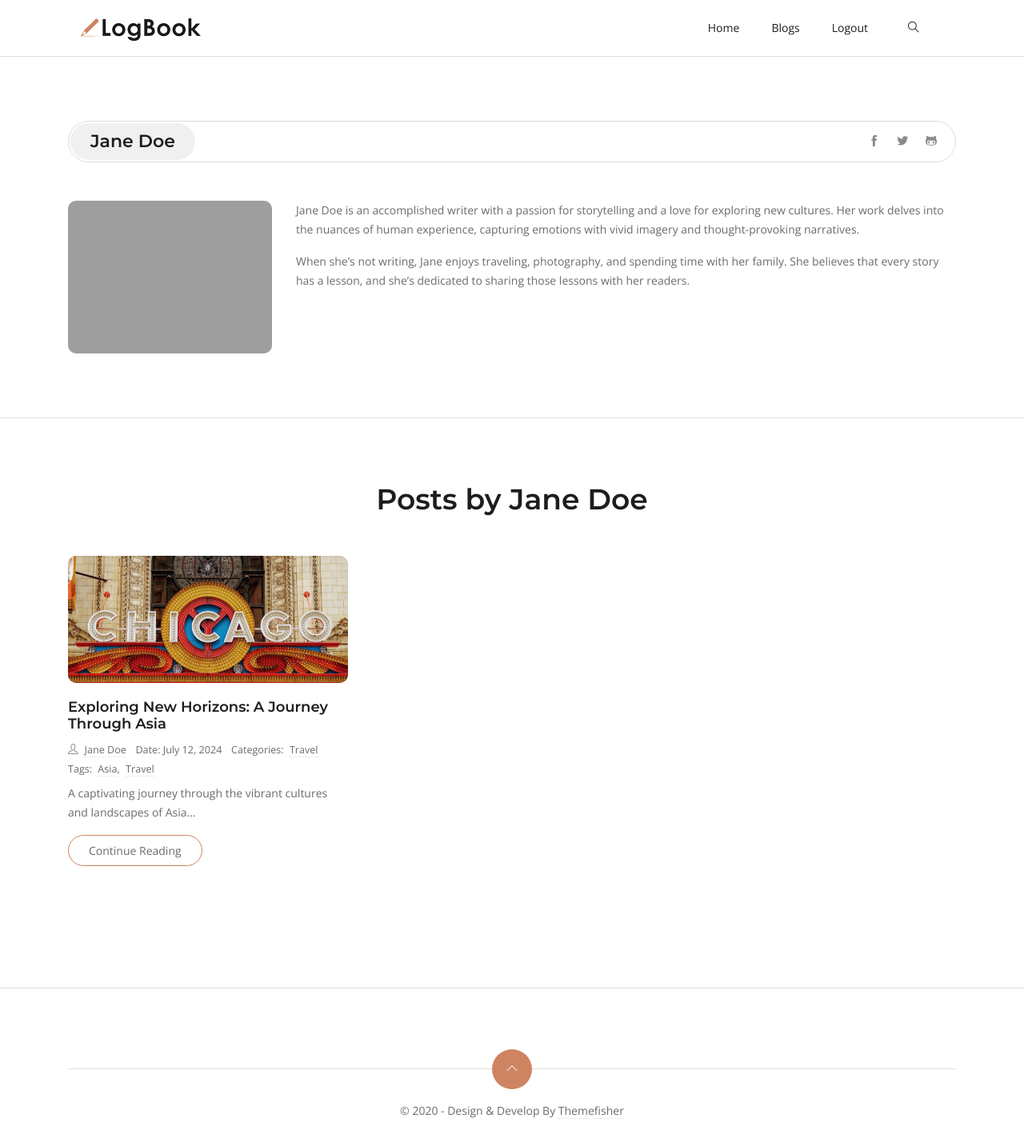
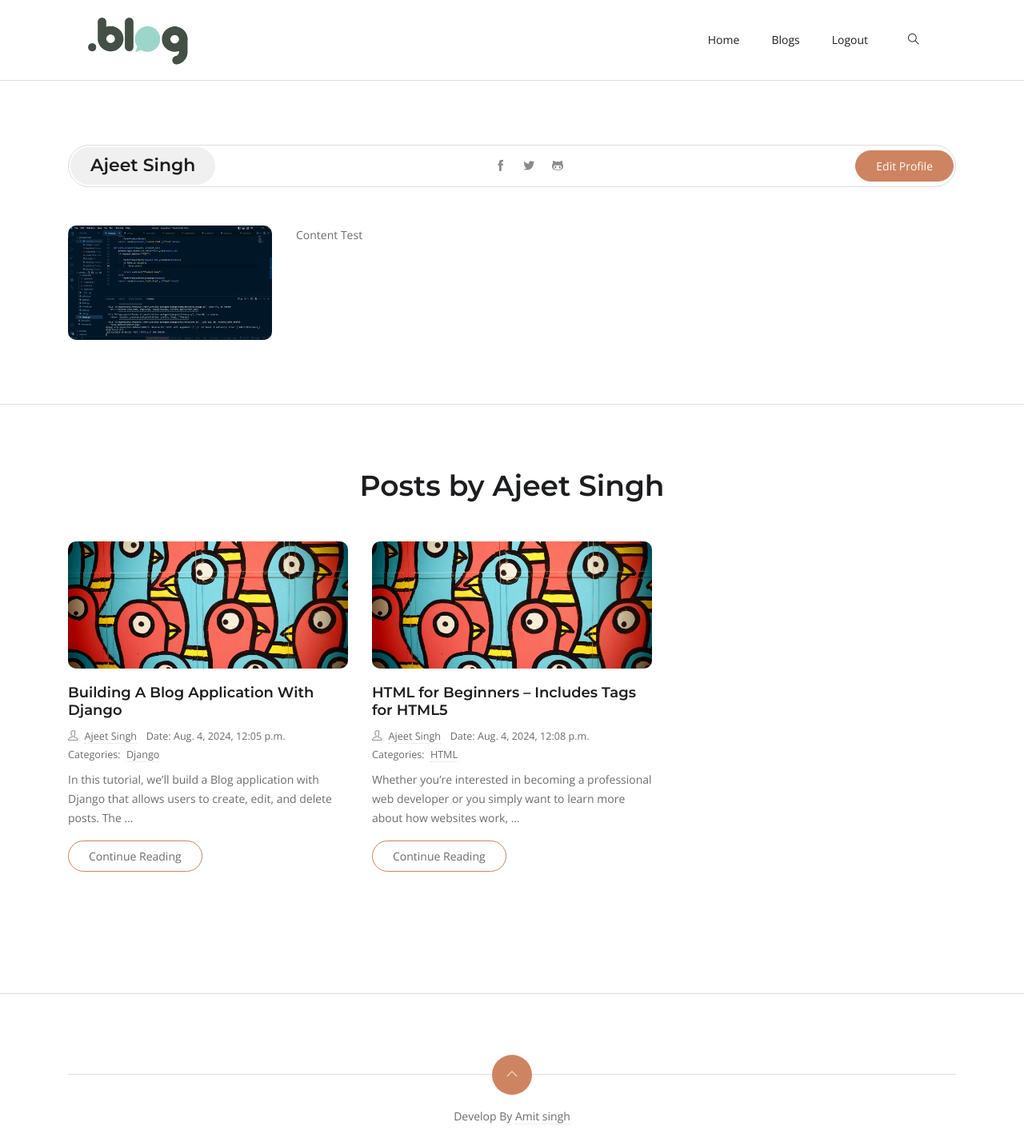
Before and after one commit to imamitdev/My-Blog, a Django app: page /profile/ in a window 1280 px wide. Shown: the whole page at 80% size. Before the commit the page ends 1399 px from the top, so only its background shows below. Run offline with Django 4.2, Linux system fonts and the light colour scheme; a user stored in the database is signed in; data comes from the database, SQL or seed files in the repository; both versions use the stored data as it was after the commit; some libraries are stand-ins or nearby versions; grey boxes are pictures that could not be loaded.

Commit message:
profile update and view

```diff
--- a/accounts/templates/user_profile.html
+++ b/accounts/templates/user_profile.html
@@ -1,12 +1,12 @@
 {% extends 'base.html' %}
-
+{% load static %}
 {% block content %}
   <section class="section-sm border-bottom">
     <div class="container">
       <div class="row">
         <div class="col-12">
           <div class="title-bordered mb-5 d-flex align-items-center">
-            <h1 class="h4">Jane Doe</h1>
+            <h1 class="h4">{{ user_profile.user.name }}</h1>
             <ul class="list-inline social-icons ml-auto mr-3 d-none d-sm-block">
               <li class="list-inline-item">
                 <a href="#"><i class="ti-facebook"></i></a>
@@ -18,49 +18,50 @@
                 <a href="#"><i class="ti-github"></i></a>
               </li>
             </ul>
+            <a href="{% url 'profile-edit' %}" class="btn btn-primary ml-auto">Edit Profile</a>
           </div>
         </div>
         <div class="col-lg-3 col-md-4 mb-4 mb-md-0 text-center text-md-left">
-          <img loading="lazy" class="rounded-lg img-fluid" src="images/jane-doe.jpg" alt="Jane Doe" />
+          <img loading="lazy" class="rounded-lg img-fluid" src="{{ user_profile.avatar.url }}" alt="{{ user_profile.user.name }}" />
         </div>
         <div class="col-lg-9 col-md-8 content text-center text-md-left">
-          <p>Jane Doe is an accomplished writer with a passion for storytelling and a love for exploring new cultures. Her work delves into the nuances of human experience, capturing emotions with vivid imagery and thought-provoking narratives.</p>
-          <p>When she’s not writing, Jane enjoys traveling, photography, and spending time with her family. She believes that every story has a lesson, and she’s dedicated to sharing those lessons with her readers.</p>
+          <p>{{ user_profile.bio }}</p>
         </div>
       </div>
     </div>
   </section>
-
   <section class="section-sm">
     <div class="container">
       <div class="row">
         <div class="col-lg-12">
           <div class="title text-center">
-            <h2 class="mb-5">Posts by Jane Doe</h2>
+            <h2 class="mb-5">Posts by {{ user_profile.user.name }}</h2>
           </div>
         </div>
+        {% for post in posts %}
           <div class="col-lg-4 col-sm-6 mb-4">
             <article class="mb-5">
               <div class="post-slider slider-sm">
-              <img loading="lazy" src="images/post/post-6.jpg" class="img-fluid" alt="post-thumb" />
+                <img loading="lazy" src="{{ post.post_image.url }}" class="img-fluid" alt="post-thumb" />
               </div>
-            <h3 class="h5"><a class="post-title" href="post-details-1.html">Exploring New Horizons: A Journey Through Asia</a></h3>
+              <h3 class="h5"><a class="post-title" href="{% url 'post' post.slug %}">{{ post.title }}</a></h3>
               <ul class="list-inline post-meta mb-2">
                 <li class="list-inline-item">
-                <i class="ti-user mr-2"></i><a href="author.html">Jane Doe</a>
+                  <i class="ti-user mr-2"></i><a href="{% url 'profile' %}">{{ post.author.name }}</a>
                 </li>
-              <li class="list-inline-item">Date: July 12, 2024</li>
+                <li class="list-inline-item">Date: {{ post.created_at }}</li>
                 <li class="list-inline-item">
-                Categories: <a href="#!" class="ml-1">Travel</a>
-              </li>
-              <li class="list-inline-item">
-                Tags: <a href="#!" class="ml-1">Asia</a>, <a href="#!" class="ml-1">Travel</a>
+                  Categories:{% for category in post.category.all %}
+                    <a href="#!" class="ml-1">{{ category.name }}</a>
+                    {% if not forloop.last %},{% endif %}
+                  {% endfor %}
                 </li>
               </ul>
-            <p>A captivating journey through the vibrant cultures and landscapes of Asia...</p>
-            <a href="post-details-1.html" class="btn btn-outline-primary">Continue Reading</a>
+              <p>{{ post.content|truncatewords:20 }}</p>
+              <a href="{% url 'post' post.slug %}" class="btn btn-outline-primary">Continue Reading</a>
             </article>
           </div>
+        {% endfor %}
         <!-- Add more posts as needed -->
       </div>
     </div>
--- a/accounts/urls.py
+++ b/accounts/urls.py
@@ -6,4 +6,5 @@ urlpatterns = [
     path("register/", views.user_register, name="register"),
     path("logout/", views.user_logout, name="logout"),
     path("profile/", views.user_profile, name="profile"),
+    path("profile-edit/", views.edit_profile, name="profile-edit"),
 ]
--- a/accounts/views.py
+++ b/accounts/views.py
@@ -1,10 +1,11 @@
-from django.shortcuts import render, redirect
+from django.shortcuts import render, redirect, get_object_or_404
 from django.contrib.auth import login, authenticate
-from .forms import RegistrationFrom
+from .forms import RegistrationFrom, UserProfileForm, UserForm
 from django.contrib import auth, messages
 from django.contrib.auth.decorators import login_required
 
 from .models import User, UserProfile
+from blog.models import Post, Category
 
 # Create your views here.
 
@@ -60,5 +61,43 @@ def user_logout(request):
     return redirect("login")
 
 
+@login_required(login_url="login")
 def user_profile(request):
-    return render(request, "user_profile.html")
+    user_profile = get_object_or_404(UserProfile, user=request.user)
+    posts = Post.objects.filter(author=request.user)
+
+    context = {
+        "user_profile": user_profile,
+        "posts": posts,
+    }
+    return render(request, "user_profile.html", context)
+
+
+@login_required
+def edit_profile(request):
+    user_profile = UserProfile.objects.get(user=request.user)
+    if request.method == "POST":
+        # Handle the profile update
+        profile_form = UserProfileForm(
+            request.POST, request.FILES, instance=user_profile
+        )
+        # Handle the user update
+        user_form = UserForm(request.POST, instance=request.user)
+
+        if profile_form.is_valid() and user_form.is_valid():
+            profile_form.save()
+            user_form.save()
+            return redirect("profile")
+    else:
+        profile_form = UserProfileForm(instance=user_profile)
+        user_form = UserForm(instance=request.user)
+
+    return render(
+        request,
+        "profile-edit.html",
+        {
+            "profile_form": profile_form,
+            "user_form": user_form,
+            "user_profile": user_profile,
+        },
+    )
--- a/blog/views.py
+++ b/blog/views.py
@@ -68,6 +68,7 @@ def post_edit(request, slug):
     if request.method == "POST":
         form = PostForm(request.POST, instance=post)
         if form.is_valid():
+
             form.save()
 
             return redirect("post_list")
--- a/templates/base.html
+++ b/templates/base.html
@@ -3,12 +3,12 @@
 <html lang="en-us">
   <head>
     <meta charset="utf-8" />
-    <title>Logbook - Homepage</title>
+    <title>Blog</title>
 
     <!-- mobile responsive meta -->
     <meta name="viewport" content="width=device-width, initial-scale=1, maximum-scale=5" />
     <meta name="description" content="This is meta description" />
-    <meta name="author" content="Themefisher" />
+    <meta name="author" content="AmitSingh" />
 
     <!-- theme meta -->
     <meta name="theme-name" content="logbook" />
--- a/templates/home.html
+++ b/templates/home.html
@@ -17,11 +17,13 @@
                 <h3><a class="post-title" href="{% url 'post' post.slug %}">{{ post.title }}</a></h3>
                 <ul class="list-inline post-meta mb-4">
                   <li class="list-inline-item">
-                    <i class="ti-user mr-2"></i><a href="author.html">{{ post.author.first_name }}</a>
+                    <i class="ti-user mr-2"></i><a href="{% url 'profile' %}">{{ post.author.name }}</a>
                   </li>
                   <li class="list-inline-item">Date : {{ post.created_at }}</li>
                   <li class="list-inline-item">
-                    Categories : <a href="#!" class="ml-1">{{ post.category.name }}</a>
+                    Categories :{% for category in post.category.all %}
+                      <a href="#!" class="ml-1">{{ category.name }}</a>{% if not forloop.last %},{% endif %}
+                    {% endfor %}
                   </li>
                 </ul>
                 <p>{{ post.content|truncatewords:30 }}</p> <a href="{% url 'post' post.slug %}" class="btn btn-outline-primary">Continue Reading</a>
--- a/templates/includes/footer.html
+++ b/templates/includes/footer.html
@@ -8,8 +8,8 @@
     </div>
     <div class="text-center">
       <p class="content">
-        &copy; 2020 - Design &amp; Develop By
-        <a href="https://themefisher.com/" target="_blank">Themefisher</a>
+        Develop By
+        <a href="https://imamitdev.github.io/" target="_blank">Amit singh</a>
       </p>
     </div>
   </div>
```
Also changed, not shown: accounts/forms.py (+13 -1 lines), accounts/templates/profile-edit.html (added, +24 -0 lines), templates/post/post_detail.html (+4 -3 lines), db.sqlite3, media/profile/Screenshot_2023-06-18_141310.png (added), myblog/static/images/logo.png. Lines whose indentation alone changed are shown as unchanged.
